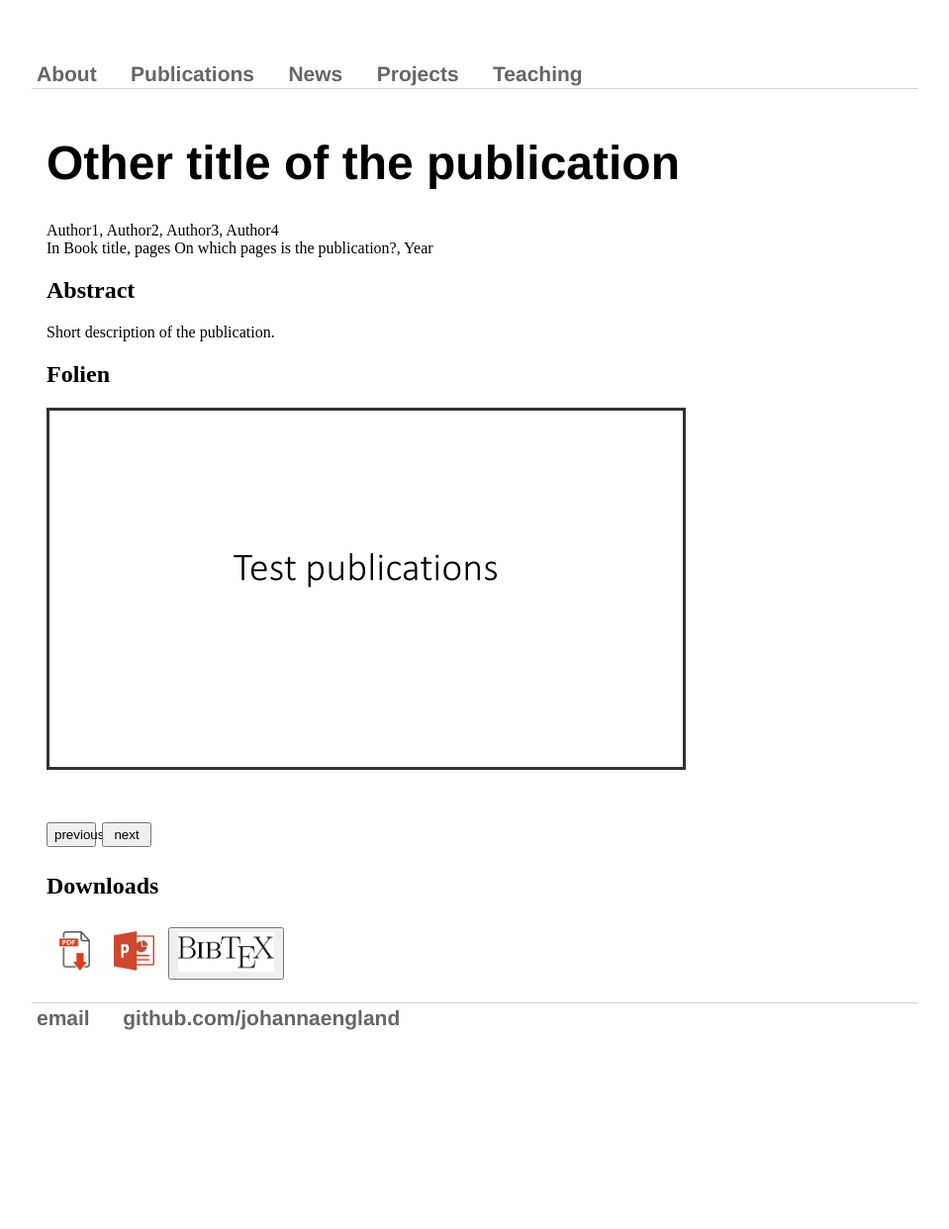
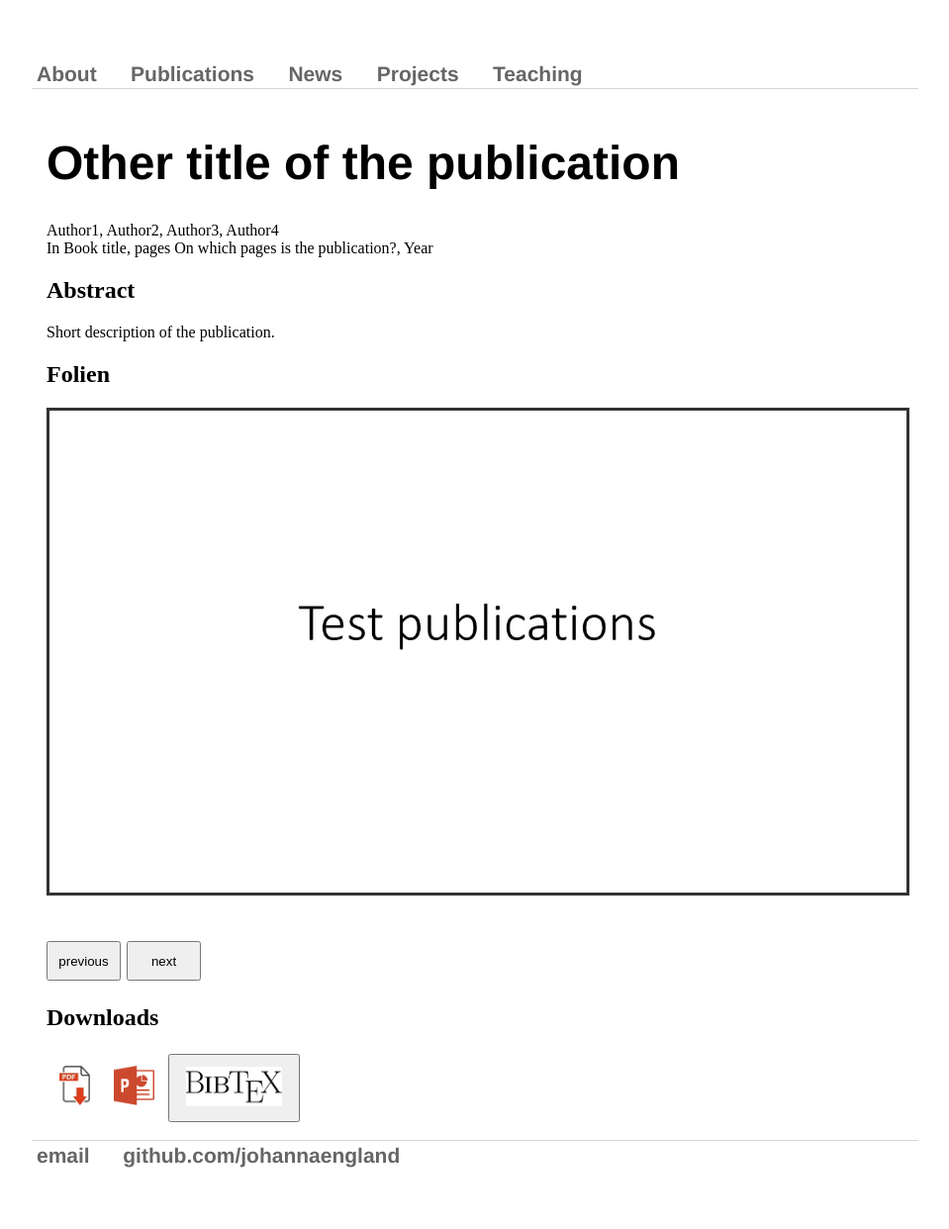
Before and after one commit to johannaengland/johannaengland.github.io, a Jekyll site: the page built from _publications/year-other-publication.md, in a window 1280 px wide. Shown: the whole page at 99% size, without its empty margins (160-1119 px from the left). Built offline with Jekyll 4.4.1, drawn with Linux system fonts in a browser that asks for light colours; before the commit the page ends 1103 px from its top, so only the background shows below that.

Commit message:
Update main.css

```diff
--- a/css/main.css
+++ b/css/main.css
@@ -3,8 +3,8 @@
 }
 
 #currentSlide {
-    width: auto;
-    height: 360px;
+    width: 100%;
+    height: auto;
     border: solid #333;
 }
 
@@ -32,8 +32,8 @@
 }
 
 .slideshowBtn {
-    width: 50px;
-    height: 25px;
+    width: 75px;
+    height: 40px;
 }
 
 a {
@@ -53,11 +53,6 @@ body {
     margin: 60px auto;
     width: 70%;
     background-color: white;
-}
-
-button img {
-    padding: 0px;
-    margin: -8px;
 }
 
 caption {
```
